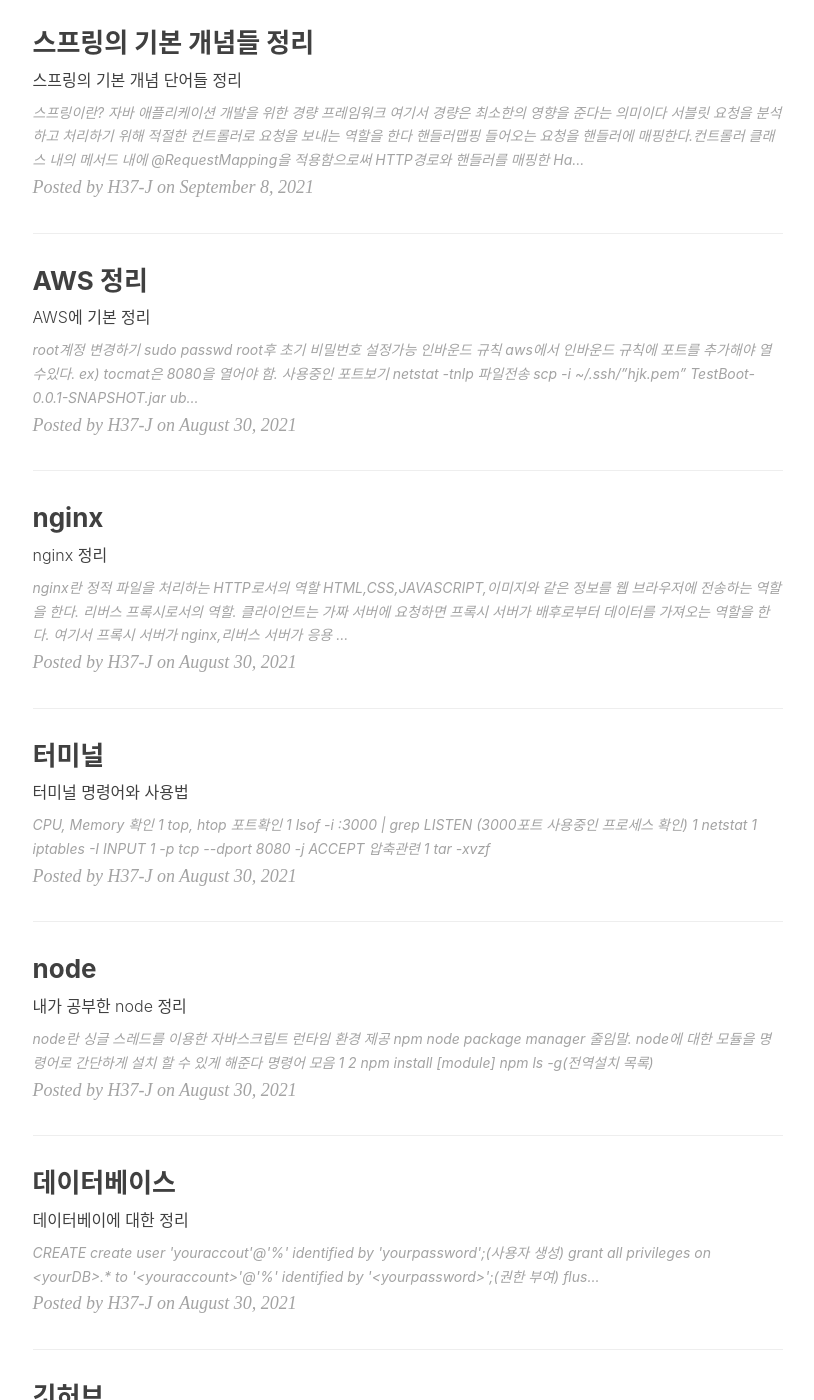
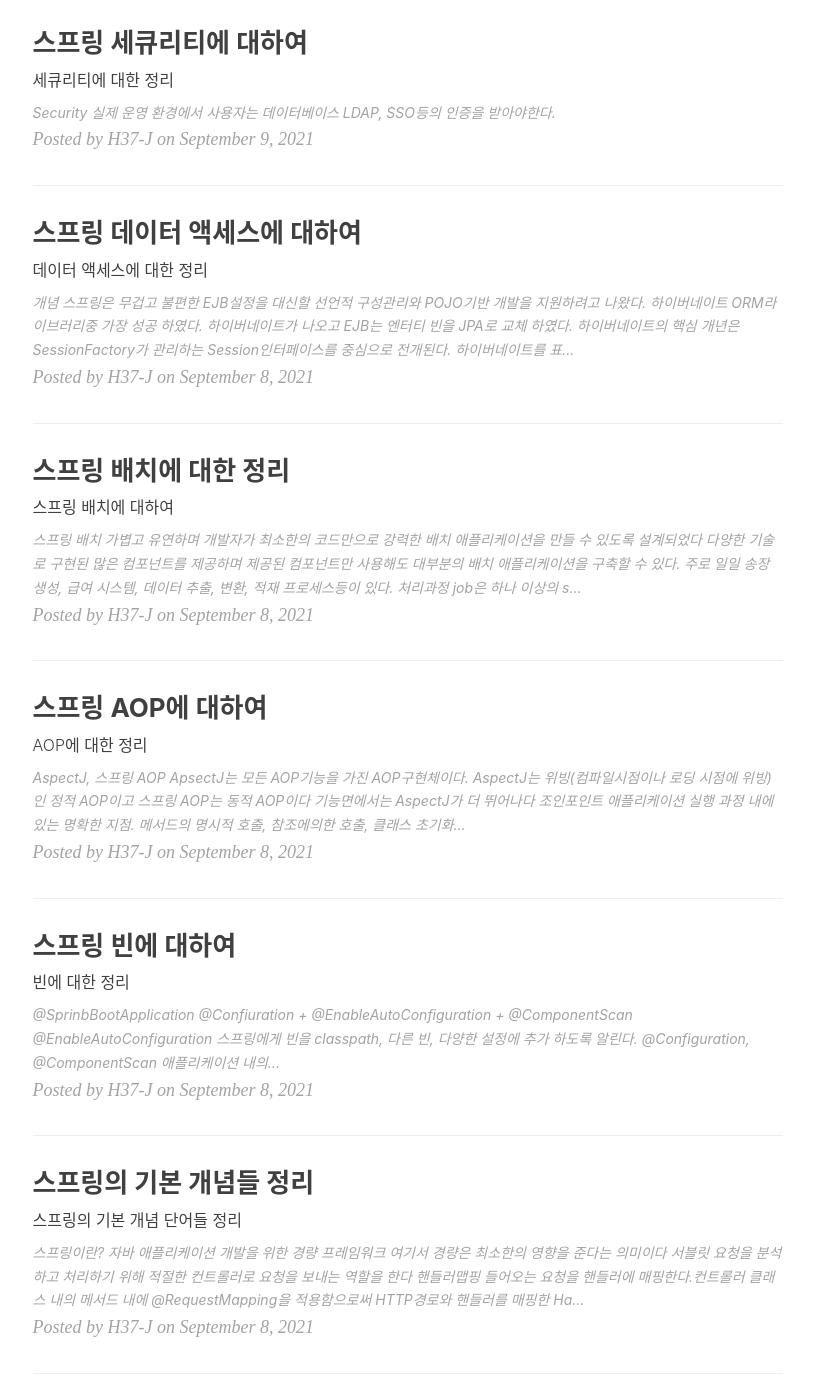
Before and after one commit to H37-J/H37-J.github.io, a Jekyll site: the page built from index.html, in a window 1280 px wide and 1400 px high, scrolled down 917 px. Shown: the whole window, without its empty margins (135-949 px from the left). Built offline with Jekyll 4.4.1, drawn with Linux system fonts in a browser that asks for light colours; nearby versions of some CDN libraries; the list of posts is cut into pages by our own code; comment, search, counter and statistics services are not loaded; some of the changed text lies outside the part shown.

Commit message:
포스팅 업데이트

````diff
--- /dev/null
+++ b/_posts/spring/2021-09-08-spring-annotation.markdown
@@ -0,0 +1,59 @@
+---
+layout:     post
+title:      "스프링 빈에 대하여"
+subtitle:   "빈에 대한 정리"
+author:     "H37-J"
+header-img: "img/post-bg-2015.jpg"
+catalog: true
+tags:
+    - spring
+---
+
+### @SprinbBootApplication
+
+@Confiuration + @EnableAutoConfiguration + @ComponentScan
+
+### @EnableAutoConfiguration
+
+스프링에게 빈을 classpath, 다른 빈, 다양한 설정에 추가 하도록 알린다.
+
+### @Configuration, @ComponentScan
+
+애플리케이션 내의 빈 정의를 찾는다. 이 파일 안에 빈을 정의한다
+이 클래스는 자바 기반 구성의 파일임을 알린다.
+
+### @Bean
+
+스프링 빈과 DI요구사항을 정의하는데 사용한다.
+
+### @Service
+
+해당 클래스가 비즈니스 서비스 로직을 다룸을 의미
+
+### @Repository
+
+해당 클래스에 데이터 액세스 로직이 들어있음을 의미
+
+### @RequestBody
+
+HTTP요청 본문의 내용을 자동으로 도메인 객체에 바인딩 함.
+
+### @Lob
+
+대량 객체 컬럼임을 알려준다
+
+### @EnableWebSecurity
+
+스프링 웹 세큐리티를 활성화, MVC intergration을 제공한다.
+
+### @JsonIgnoreType
+
+출력에 무시할 속성을 표시하는데 사용
+
+```java
+@JsonIgnorePropertis({"id"})
+public static class user {
+    public int id;
+    public String name;
+}
+```
--- /dev/null
+++ b/_posts/spring/2021-09-08-spring-aop.markdown
@@ -0,0 +1,44 @@
+---
+layout:     post
+title:      "스프링 AOP에 대하여"
+subtitle:   "AOP에 대한 정리"
+author:     "H37-J"
+header-img: "img/post-bg-2015.jpg"
+catalog: true
+tags:
+    - spring
+---
+
+### AspectJ, 스프링 AOP
+
+ApsectJ는 모든 AOP기능을 가진 AOP구현체이다. AspectJ는 위빙(컴파일시점이나 로딩 시점에 위빙)인 정적 AOP이고 스프링 AOP는 동적 AOP이다 기능면에서는 AspectJ가 더 뛰어나다
+
+### 조인포인트
+
+애플리케이션 실행 과정 내에 있는 명확한 지점. 메서드의 명시적 호출, 참조에의한 호출, 클래스 초기화, 객체 인스턴스 생성등이 있다. 조인포인트는 AOP를 사용해 추가 로직을 삽입할 수 있는 애플리케이션의 특정 지점을 의미한다
+
+### 어드바이스
+
+어드바이스는 특정 조인포인트에 실행되는 코드로 애플리케이션 클래스 내 메서드이다.
+어드바이스의 종류로는 조인포인트 이전에 실행되는 비포 어드바이스와 이후에 실행되는 에프터 어드바이스등이 있다.
+
+### 포인트컷
+
+포인트컷은 언제 어드바이스를 실행할지를 정의할 때 사용하는 조인포인트의 모음이다.
+포인트컷을 생성하면 애플리케이션 컴포넌트에 어드바이스를 적용하는 방법을 상세하게 제어 할 수 있다.
+
+### 애스펙트
+
+애스펙트는 클래스에 캡슐화된 어드바이스와 포인트컷의 조합이다. 애플리케이션에 포함되어야 하는 로직과 로직이 어디서 실행하는지를 정의한다.
+
+### 위빙
+
+코드의 적절한 위치에 애스펙트를 삽입하는것을 말한다.
+
+### 타켓
+
+실행 흐름이 AOP에 의해 수정된 객체를 타켓이라고 한다
+
+### 인트로덕션
+
+추가 메서드나 필드를 도입해 객체의 필드를 수정하는 것을 말한다.기존객체에 새로운 기능을 동적으로 도입 할 수 있다. 기능이 횡단 관심사이고 전통적인 어드바이스를 쉽게 구현 할 수 없을때 동적으로 기능을 추가한다. 클래스 레벨에서만 적용되므로 인트로덕션에서 포인트컷을 사용할수 없다.
--- a/_posts/spring/2021-09-08-spring-batch.markdown
+++ b/_posts/spring/2021-09-08-spring-batch.markdown
@@ -1,18 +1,17 @@
 ---
 layout:     post
-title:      "배치에 대한 정리"
-subtitle:   "스프링 배치에 대하여 "
-date:       2021-09-08 13:00:00
+title:      "스프링 배치에 대한 정리"
+subtitle:   "스프링 배치에 대하여"
 author:     "H37-J"
 header-img: "img/post-bg-2015.jpg"
 catalog: true
 tags:
-    - Spring
+    - spring
 ---
 
 ### 스프링 배치
 
-가볍고 유연하며 개발자가 최소한의 노력만으로 강력한 배치 애플리케이션을 만들 수 있도록 설계되었다
+가볍고 유연하며 개발자가 최소한의 코드만으로 강력한 배치 애플리케이션을 만들 수 있도록 설계되었다
 다양한 기술로 구현된 많은 컴포넌트를 제공하며 제공된 컴포넌트만 사용해도 대부분의 배치 애플리케이션을 구축할 수 있다. 주로 일일 송장 생성, 급여 시스템, 데이터 추출, 변환, 적재 프로세스등이 있다.
 
 ### 처리과정
@@ -25,7 +24,7 @@ job은 하나 이상의 step을 포함한다. 각 스텝은 사용자가 직접
 
 ### 병렬 스텝
 
-두 개의 큰 파일이 읽어야 할 때, 이러한 파일들을 읽는데 서로 영향을 주지 않는다면 순서대로 스텝을 처리할 필요가 없다. 이럴때 병렬적으로 처리할수 있도록 스프링 배치 기능을 사용 할 수 있다.
+두 개의 큰 파일을 읽어야 할 때, 이러한 파일들을 읽는데 서로 영향을 주지 않는다면 순서대로 스텝을 처리할 필요가 없다. 이럴때 병렬적으로 처리할수 있도록 스프링 배치 기능을 사용 할 수 있다.
 
 ### 원격 청킹
 
--- /dev/null
+++ b/_posts/spring/2021-09-08-spring-dataAccess.markdown
@@ -0,0 +1,29 @@
+---
+layout:     post
+title:      "스프링 데이터 액세스에 대하여"
+subtitle:   "데이터 액세스에 대한 정리"
+author:     "H37-J"
+header-img: "img/post-bg-2015.jpg"
+catalog: true
+tags:
+    - spring
+---
+
+### 개념
+
+스프링은 무겁고 불편한 EJB설정을 대신할 선언적 구성관리와 POJO기반 개발을 지원하려고 나왔다.
+
+## 하이버네이트
+
+ORM라이브러리중 가장 성공 하였다. 하이버네이트가 나오고 EJB는 엔터티 빈을 JPA로 교체 하였다.
+하이버네이트의 핵심 개년은 SessionFactory가 관리하는 Session인터페이스를 중심으로 전개된다.
+하이버네이트를 표준 자바 퍼시스턴스 API의 퍼시스턴스 제공자로 사용 할 수 있다
+
+### 즉시로딩
+
+@ManyToMany(fecth=FetchType.EAGER) 처럼 즉시로딩으로 설정하면 하이버네이트는 객체를 쿼리할때마다 연관 레코드도 모두 조회한다. 하지만 이것은 데이터 조회성능에 영향을 끼친다.
+
+### JPA
+
+JPA의 목적은 JEE 환경에서 ORM프로그래밍 모델을 표준화 하는것이다.
+JPA의 핵심은 EntityManager인터페이스이며 인터페이스 구현체는 EntityManger Factory타입의 팩터리에서 얻을 수 있다.
--- /dev/null
+++ b/_posts/spring/2021-09-09-spring-security.markdown
@@ -0,0 +1,14 @@
+---
+layout:     post
+title:      "스프링 세큐리티에 대하여"
+subtitle:   "세큐리티에 대한 정리"
+author:     "H37-J"
+header-img: "img/post-bg-2015.jpg"
+catalog: true
+tags:
+    - spring
+---
+
+### Security
+
+실제 운영 환경에서 사용자는 데이터베이스 LDAP, SSO등의 인증을 받아야한다.
--- /dev/null
+++ b/_posts/spring/2021-09-09-spring-transaction.markdown
@@ -0,0 +1,46 @@
+---
+layout:     post
+title:      "스프링 트랜잭션에 대하여"
+subtitle:   "트랜잭션에 대하여"
+author:     "H37-J"
+header-img: "img/post-bg-2015.jpg"
+catalog: true
+tags:
+    - spring
+---
+
+### 트랜젝션
+
+트랜젝션은 신뢰할 수 있는 엔터프라이즈 애플리케이션에서 매우 중요한 부분중 하나이다
+가장 일반적인 트랜잭션 타입은 데이터베이스이다. 데이터베이스에서 데이터를 수정하면 트랜잭션을 시작하고 데이터를 수정한후 데이터베이스 수정 여부에따라 커밋하거나 롤백 하여야 한다.
+트랜잭션을 관리하는 가장 적절한 방법은 개발자는 선언적 방식으로 트랜잭션 요구사항을 미리 정의하고 스프링 JEE, AOP같은 프레임워크가 개발자를 대신해 트랜잭션 처리 로직을 담당하는 것이다.
+
+### 글로벌 트랜잭션
+
+글로벌 트랜잭션에는 네개의 주요부분이 있다. 첫번째는 백엔드 리소스로 RDBMS, 메시징 미들웨어, ERP시스템 등이있다. 두번째 부분은 리소스 메니저로 백엔드 리소스 공급 업체가 제공하며 백엔드 리소스에 접근하는데 사용하며, 세번쨰 부분은 JTA트랜 잭션 매니저로 트랜잭션에 참여하는 모든 리소스 매니저의 트랜잭션 상태를 관리, 조정, 동기화를 담당한다. 네번째는 애플리케이션으로 애플리케이션이 실행되는 스프링 프레임워크가 트랜잭션을 관리한다. JTA는 모든 JEE호환 애플리케이션 서버(JBoss, Websphrer, WebLogin, GlassFlash)가 지원하며 해당 애플리케이션 서버 내에서는 JNDI룩얼읍 통해서 트랜잭션을 아용할수 있다. 단독 실행형 애플리케이션이나 웹 컨테이너(톰캣, 제티) 환경에서 JTA/XA기능을 제공하는 오픈 소스와 상용 솔루션등도 있다.
+
+### ACID
+
+원자성, 일관성, 격리, 내구성. 사용자는 이들을 제어 할 수 없다. 하지만 트랜잭션 전파와 시간 초과를 제어할 수 있고 트랜잭션을 읽기전용으로 구성하고 격리수준을 지정 할 수 있다
+
+### EX)
+
+```java
+private void function() {
+    AService.save(A)
+    BService.save(B)
+}
+```
+
+가 있을 때 B에서 Exception이 발생하면 기본 트랜잭션은 클래스 단위로 발생하기 떄문에 A는 저장되고 롤백 되지 않는다
+이 때
+
+```java
+@Transactional
+private void function() {
+    AService.save(A)
+    BService.save(B)
+}
+```
+
+로 묶어주면 A또한 롤백이 된다.
````
Also changed, not shown: _posts/os/2021-09-10-os.markdown (added, +89 -0 lines).
